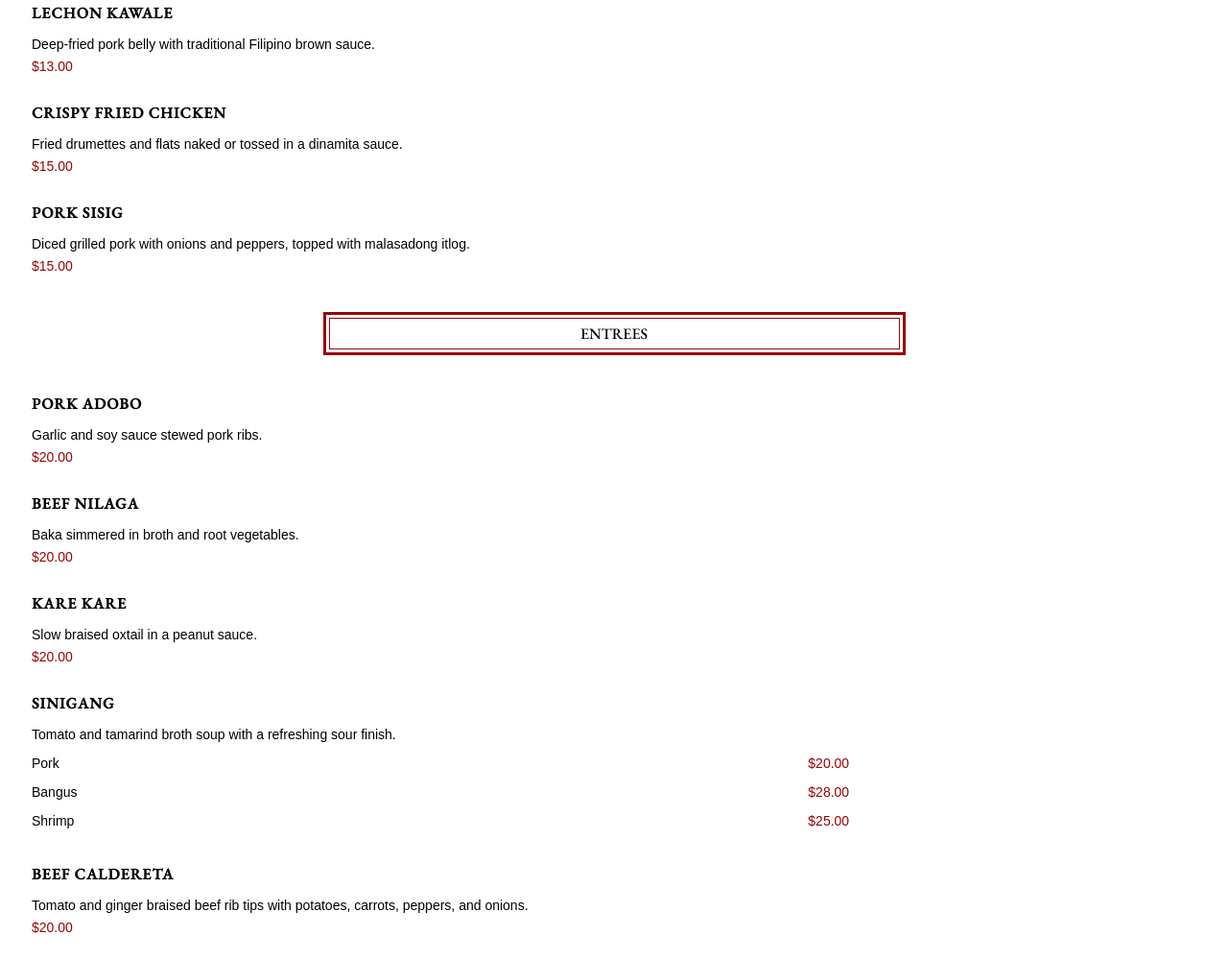
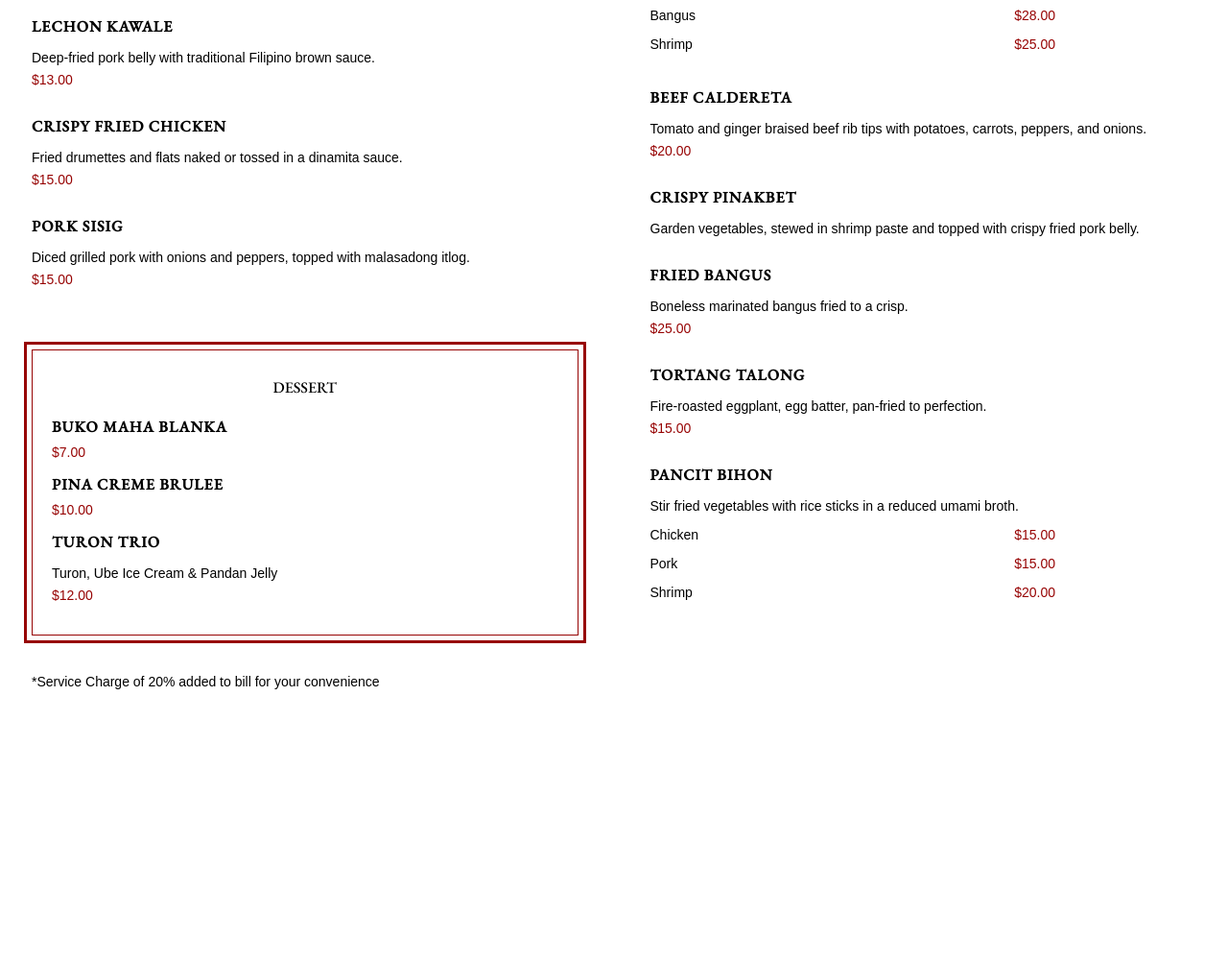
Before and after one commit to carolb92/maharlika-menu, a plain HTML site: page index.html in a window 1280 px wide. Shown: the part 640-1640 px from the top of the page at 96% size. After the commit the page ends 1372 px from the top, so only its background shows below. Drawn offline with nearby package versions, Linux system fonts and the light colour scheme; a web font is replaced by a local one.

Commit message:
Added tablet/desktop styles

```diff
--- a/index.html
+++ b/index.html
@@ -15,6 +15,7 @@
     <main>
         <h1>MAHARLIKA</h1>
         <h2>MABUHAY</h2>
+        <div class="content-container">
         <section class="appetizers">
             <div class="heading-container">
                 <h3 class="app-heading">APPETIZERS</h3>
@@ -159,6 +160,7 @@
                 <p class="price">$12.00</p>
             </div>
         </section>
+        </div>
     </main>
 
     <footer>
--- a/style.css
+++ b/style.css
@@ -82,3 +82,52 @@ p {
 footer {
   margin: 40px 25px 0 25px;
 }
+
+@media screen and (min-width: 768px) {
+  /* main {
+    display: grid;
+    grid-gap: 25px;
+  } */
+
+  .content-container {
+    display: grid;
+    grid-gap: 25px;
+    grid-template-columns: repeat(2, 1fr);
+    grid-template-rows: auto auto auto;
+    grid-template-areas:
+      "a e"
+      "a e"
+      "d e";
+  }
+
+  .appetizers {
+    grid-area: a;
+  }
+
+  .entrees {
+    grid-area: e;
+  }
+
+  .dessert {
+    border: 1px solid #970404;
+    outline: 3px solid #970404;
+    outline-offset: 5px;
+    padding: 20px;
+    grid-area: d;
+  }
+
+  .dessert h3 {
+    border: none;
+  }
+
+  .dessert .heading-container {
+    max-width: none;
+    margin: 0 auto;
+    border: none;
+  }
+
+  .appetizers .heading-container,
+  .entrees .heading-container {
+    max-width: none;
+  }
+}
```
